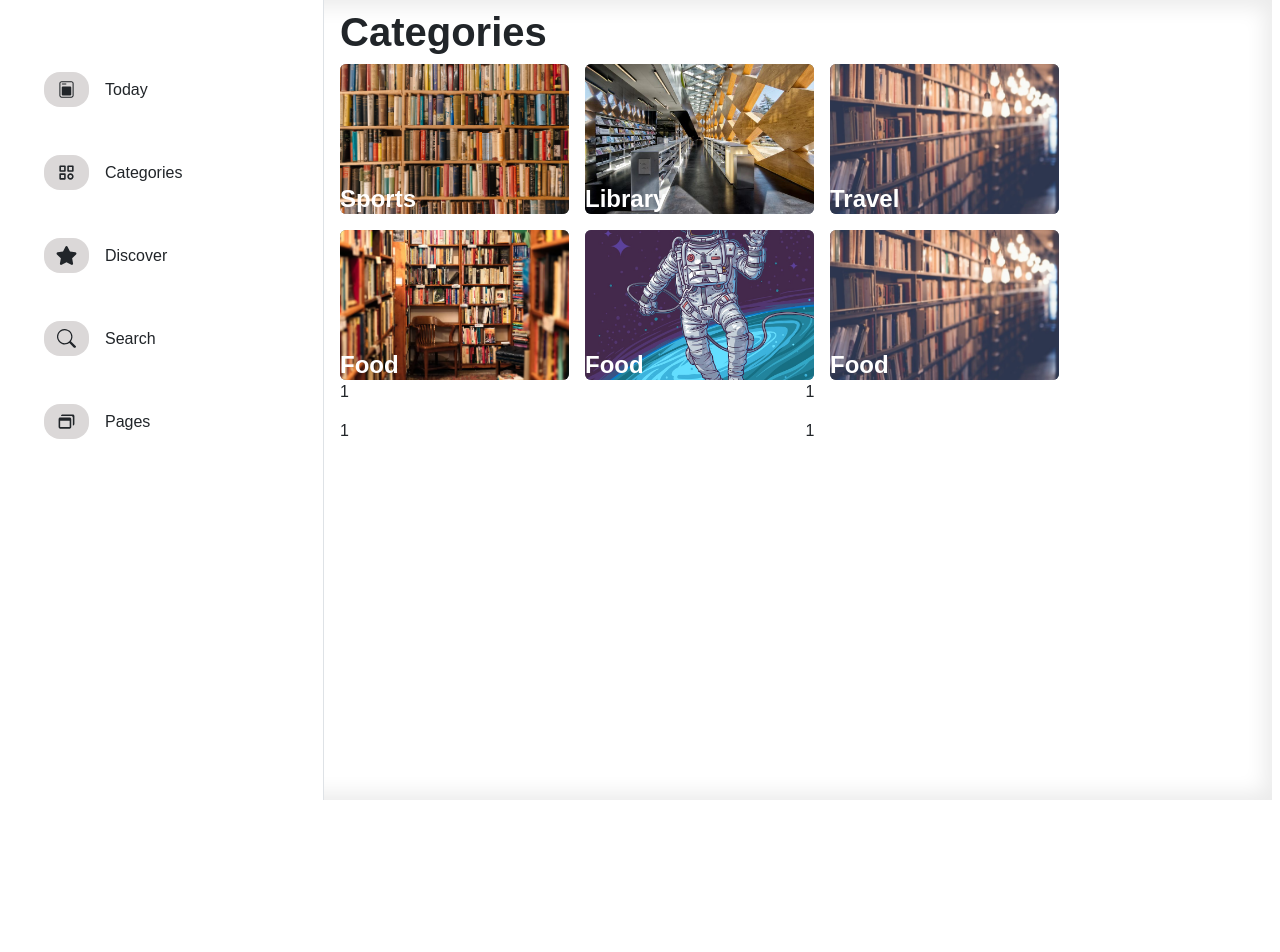
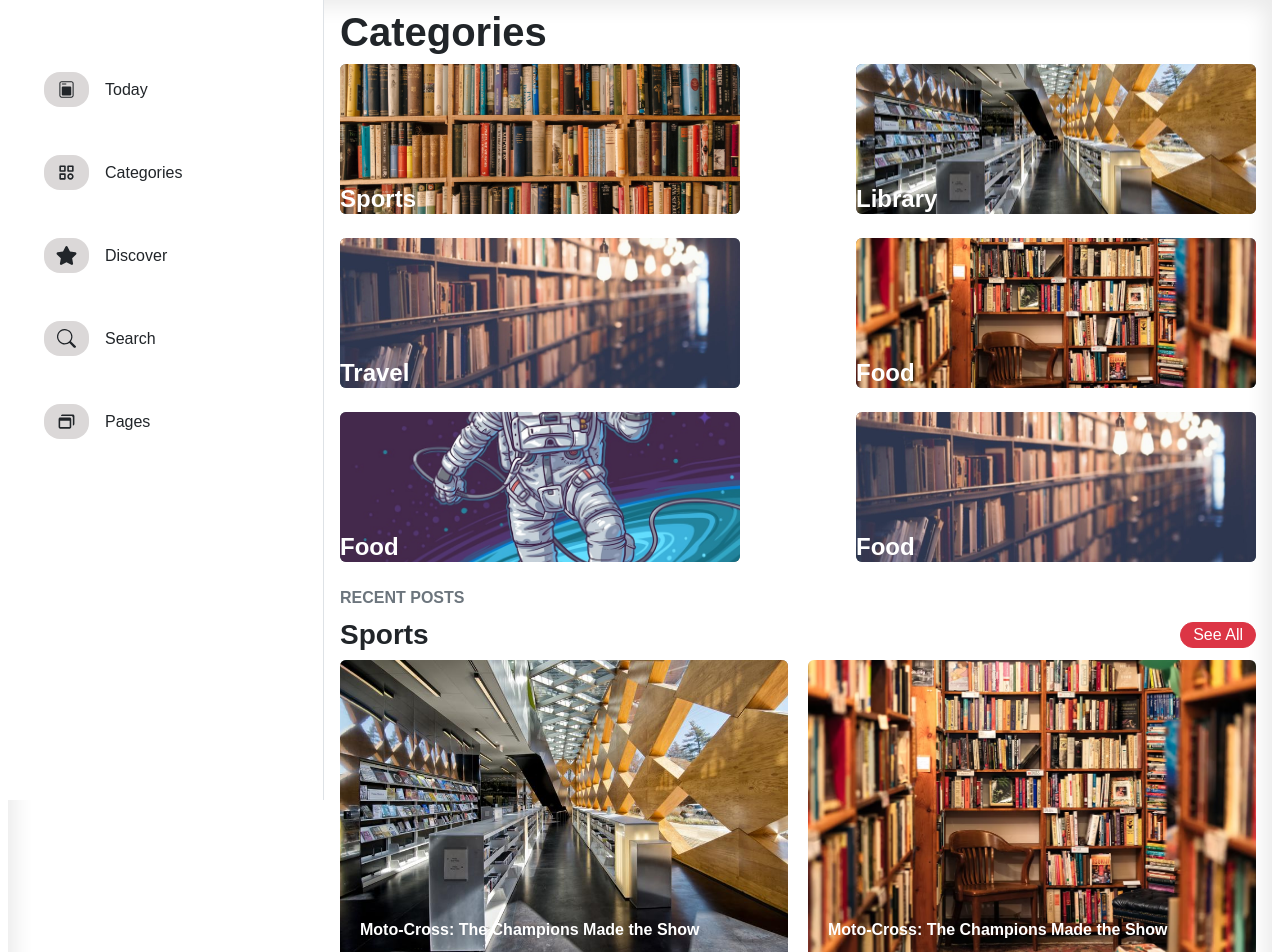
Before and after one commit to Navruzbek2103/Mir-info-project, a React (Vite) app: page /categories in a window 1280 px wide. Shown: the top 952 px of the page. Before the commit the page ends 800 px from the top, so only its background shows below. Built offline with nearby package versions, Linux system fonts and the light colour scheme.

Commit message:
Category add

```diff
--- a/src/pages/Categories/index.jsx
+++ b/src/pages/Categories/index.jsx
@@ -15,17 +15,17 @@ const index = () => {
       transition={{
         delay: 0,
         x: { duration: 1 },
-        default: { ease: "easeInOut" },
+        default: { ease: "backInOut" },
       }}
     >
-      <div className="row">
-        <div className="container">
-          <div className="px-2 my-2">
+      <div className="cate px-3 ">
+        <div>
           <h1 className="fw-bold my-2">Categories</h1>
-            <div class="text-center d-grid d-flex flex-row mx-auto flex-wrap flex-lg-wrap flex-md-wrap flex-sm-wrap col-col-xxl-12 col-xl-12 col-lg-12 col-md-12 col-sm-12 col-12 w-100 gap-3">
+        </div>
+        <div class="d-flex mx-auto gap-4 justify-content-between flex-wrap">
           <motion.div
             whileTap={{ scale: 0.99 }}
-                class=" bg-secondary category__card position-relative rounded-2 col-xxl-4 col-xl-3  col-lg-3 col-md-12 col-sm-12 col-12"
+            class=" bg-secondary category__card position-relative rounded-2"
           >
             <img src={Img} className="cate_img rounded-2" alt="images" />
             <h3 className="fw-bold position-absolute bottom-0 text-white fs-4">
@@ -34,7 +34,7 @@ const index = () => {
           </motion.div>
           <motion.div
             whileTap={{ scale: 0.99 }}
-                class="bg-secondary category__card  position-relative rounded-2 col-xxl-4 col-xl-3 col-lg-3 col-md-12 col-sm-12 col-12"
+            class="bg-secondary category__card  position-relative rounded-2 "
           >
             <img src={Img1} className="cate_img rounded-2" alt="images" />
             <h1 className="fw-bold position-absolute bottom-0 text-white fs-4">
@@ -43,7 +43,7 @@ const index = () => {
           </motion.div>
           <motion.div
             whileTap={{ scale: 0.99 }}
-                class="bg-secondary category__card  position-relative rounded-2 col-xxl-4 col-xl-3 col-lg-3 col-md-12 col-12 col-sm-12"
+            class="bg-secondary category__card  position-relative rounded-2"
           >
             <img src={Img2} className="cate_img rounded-2" alt="images" />
             <h1 className="fw-bold position-absolute bottom-0 text-white fs-4">
@@ -52,7 +52,7 @@ const index = () => {
           </motion.div>
           <motion.div
             whileTap={{ scale: 0.99 }}
-                class="bg-secondary category__card  position-relative rounded-2 col-xxl-4 col-xl-3 col-lg-3 col-md-12 col-12 col-sm-12"
+            class="bg-secondary category__card  position-relative rounded-2"
           >
             <img src={Img3} className="cate_img rounded-2" alt="images" />
             <h1 className="fw-bold position-absolute bottom-0 text-white fs-4 ">
@@ -61,7 +61,7 @@ const index = () => {
           </motion.div>
           <motion.div
             whileTap={{ scale: 0.99 }}
-                class="bg-secondary category__card  position-relative rounded-2 col-xxl-4 col-xl-3 col-lg-3 col-md-12 col-12 col-sm-12"
+            class="bg-secondary category__card  position-relative rounded-2"
           >
             <img src={Img4} className="cate_img rounded-2" alt="images" />
             <h1 className="fw-bold position-absolute bottom-0 text-white fs-4">
@@ -70,7 +70,7 @@ const index = () => {
           </motion.div>
           <motion.div
             whileTap={{ scale: 0.99 }}
-                class="bg-secondary category__card  position-relative rounded-2 col-xxl-4 col-xl-3 col-lg-3 col-md-12 col-12 col-sm-12"
+            class="bg-secondary category__card  position-relative rounded-2"
           >
             <img src={Img2} className="cate_img rounded-2" alt="images" />
             <h1 className="fw-bold position-absolute bottom-0 text-white fs-4">
@@ -78,14 +78,37 @@ const index = () => {
             </h1>
           </motion.div>
         </div>
-            <div className="category_box">
-              <div className="parent">
-                <div>1</div>
-                <div>1</div>
-                <div>1</div>
-                <div>1</div>
+        <div className="category_box my-4">
+          <div className="category__top">
+            <span className="fw-bold text-uppercase text-secondary">
+              Recent posts
+            </span>
+            <div className="d-flex justify-content-between align-items-center">
+              <h3 className="fw-bold my-2">Sports</h3>
+              <button className="btn btn-danger rounded-4 py-0 d-flex justify-content-center align-items-center">
+                See All
+              </button>
             </div>
           </div>
+          <div className="parents d-flex w-100 justify-content-between flex-row">
+            <motion.div
+              whileTap={{ scale: 0.99 }}
+              className=" bg-secondary parent__card position-relative rounded-2 "
+            >
+              <img src={Img1} className="parent_img rounded-2" alt="images" />
+              <h3 className="fw-bold category__title position-absolute  text-white fs-6">
+                Moto-Cross: The Champions Made the Show
+              </h3>
+            </motion.div>
+            <motion.div
+              whileTap={{ scale: 0.99 }}
+              className="parent__card position-relative rounded-2 "
+            >
+              <img src={Img3} className="parent_img rounded-2" alt="images" />
+              <h3 className="fw-bold category__title position-absolute  text-white fs-6">
+                Moto-Cross: The Champions Made the Show
+              </h3>
+            </motion.div>
           </div>
         </div>
       </div>
--- a/src/pages/Categories/style.scss
+++ b/src/pages/Categories/style.scss
@@ -1,12 +1,32 @@
+.cate_img {
+  width: 100%;
+  height: 150px;
+}
 
-.cate_img{
+.category__card {
+  width: 400px!important;
+}
+.parent__card {
+  width: 500px !important;
+  height: 300px;
+}
+.parents{
+    display: flex!important;
+    justify-content: space-between!important;
+    align-items: flex-start;
+    gap: 20px;
+}
+.parent_img {
+  width: 100%;
+  height: 300px;
+}
+.category__title{
+    left: 20px;
+    bottom: 20px;
+}
+@media screen and (max-width: 1115px) {
+  .category__card {
     width: 100%;
-    height: 150px;
+  }
+
 }
-.parent {
-    display: grid;
-    grid-template-columns: repeat(2, 1fr);
-    grid-template-rows: 2fr 3fr;
-    grid-column-gap: 15px;
-    grid-row-gap: 15px;
-    }
--- a/src/pages/Today/index.jsx
+++ b/src/pages/Today/index.jsx
@@ -23,7 +23,7 @@ const index = () => {
         transition={{
           delay: 0,
           x: { duration: 1 },
-          default: { ease: "easeInOut" },
+          default: { ease: "backInOut" },
 
         }}
       >
```
Lines whose indentation alone changed are shown as unchanged.
